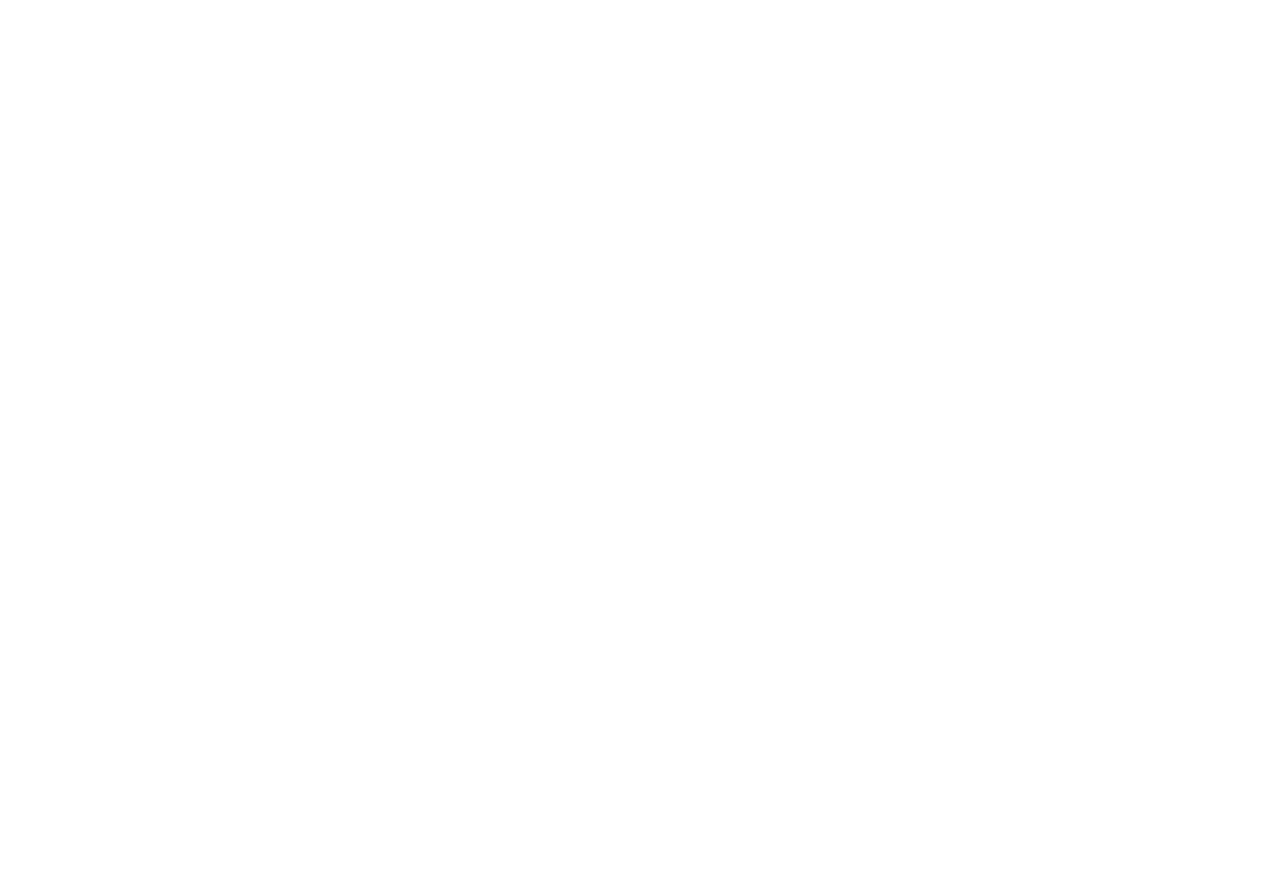
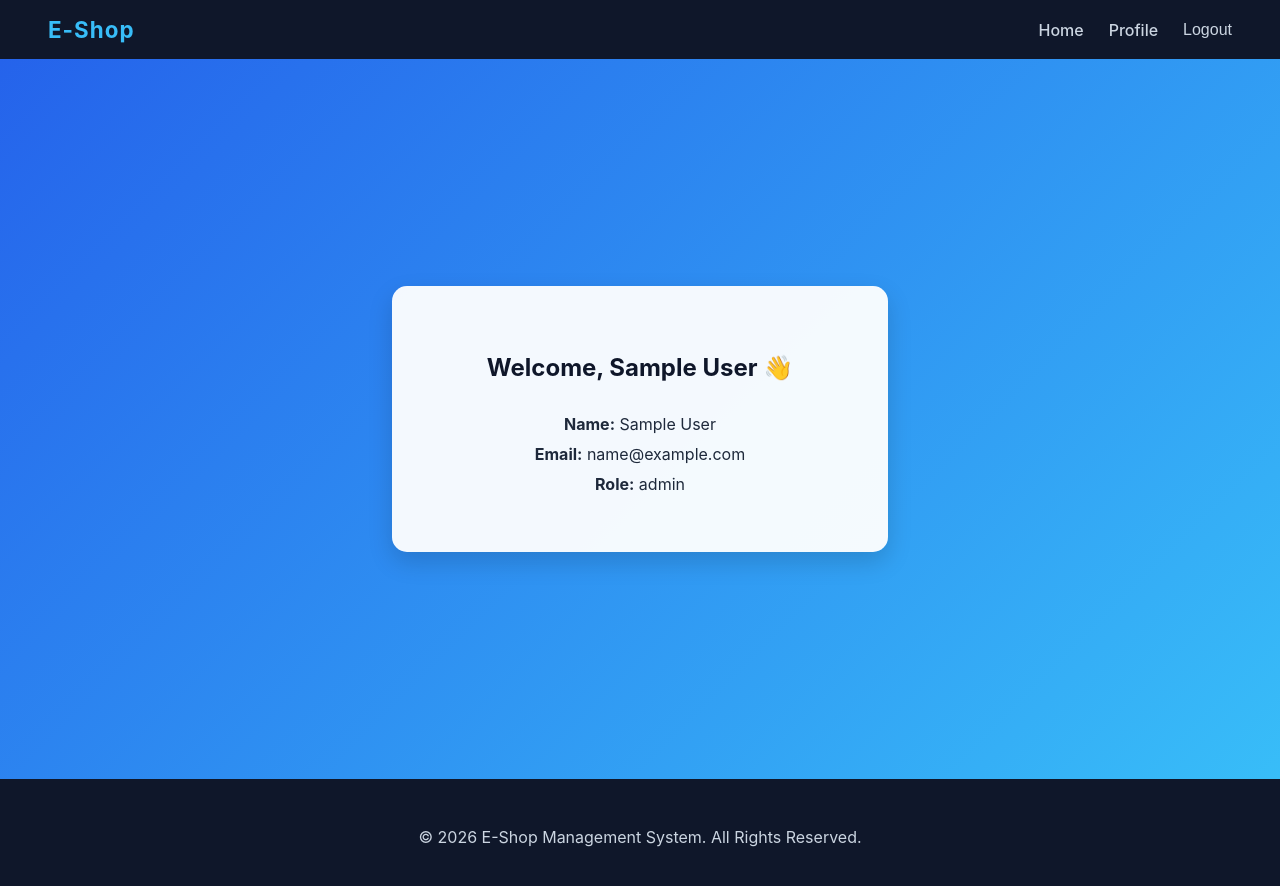
Before and after one commit to Samir-AlJaber/E-Shop, a React (Create React App) app in the folder frontend/: page /profile in a window 1280 px wide. Before the commit this address had no page. Shown: the top 886 px of the page. Before the commit the page ends 800 px from the top, so only its background shows below. Built offline with nearby package versions, Linux system fonts and the light colour scheme; sample sign-in values are in the browser's storage.

Commit message:
profile page added

```diff
--- a/frontend/src/App.js
+++ b/frontend/src/App.js
@@ -4,6 +4,7 @@
 import HomePage from "./pages/HomePage/HomePage";
 import LoginPage from "./pages/LoginPage/LoginPage";
 import RegisterPage from "./pages/RegisterPage/RegisterPage";
+import ProfilePage from "./pages/ProfilePage/ProfilePage";
 
 function App() {
   return (
@@ -12,6 +13,8 @@
         <Route path="/" element={<HomePage />} />
          <Route path="/login" element={<LoginPage />} />
         <Route path="/register" element={<RegisterPage />} />
+           <Route path="/profile" element={<ProfilePage />} />
+
       </Routes>
     </Router>
   );
--- /dev/null
+++ b/frontend/src/pages/ProfilePage/ProfilePage.css
@@ -0,0 +1,34 @@
+.profile-wrapper {
+  min-height: 90vh;
+  display: flex;
+  justify-content: center;
+  align-items: center;
+  background: linear-gradient(135deg, #2563eb, #38bdf8);
+}
+
+.profile-card {
+  background: rgba(255, 255, 255, 0.95);
+  padding: 3rem;
+  border-radius: 15px;
+  width: 400px;
+  box-shadow: 0 10px 25px rgba(0, 0, 0, 0.15);
+  text-align: center;
+}
+
+.profile-card h2 {
+  margin-bottom: 2rem;
+  color: #0f172a;
+}
+
+.profile-info p {
+  margin: 10px 0;
+  font-size: 1rem;
+  color: #1e293b;
+}
+
+.footer {
+  background-color: #0f172a;
+  color: #cbd5e1;
+  text-align: center;
+  padding: 2rem;
+}
--- /dev/null
+++ b/frontend/src/pages/ProfilePage/ProfilePage.js
@@ -0,0 +1,44 @@
+import React, { useEffect, useState } from "react";
+import Navbar from "../../components/Navbar/Navbar";
+import "./ProfilePage.css";
+
+function ProfilePage() {
+  const [user, setUser] = useState(null);
+
+  useEffect(() => {
+    const storedUser = localStorage.getItem("user");
+
+    if (!storedUser) {
+      window.location.href = "/login";
+    } else {
+      setUser(JSON.parse(storedUser));
+    }
+  }, []);
+
+  if (!user) return null;
+
+  return (
+    <>
+      <Navbar />
+
+      <div className="profile-wrapper">
+        <div className="profile-card">
+          <h2>Welcome, {user.name} 👋</h2>
+
+          <div className="profile-info">
+            <p><strong>Name:</strong> {user.name}</p>
+            <p><strong>Email:</strong> {user.email}</p>
+            <p><strong>Role:</strong> {user.role}</p>
+          </div>
+        </div>
+      </div>
+
+
+      <footer className="footer">
+        <p>© 2026 E-Shop Management System. All Rights Reserved.</p>
+      </footer>
+    </>
+  );
+}
+
+export default ProfilePage;
```
